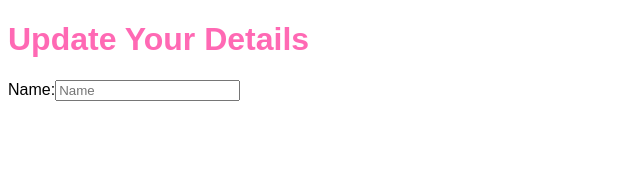
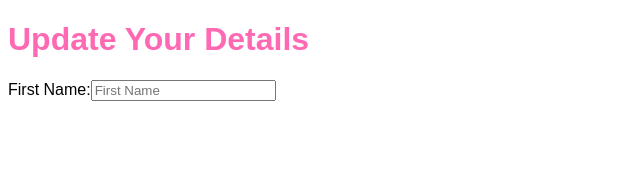
Before and after one commit to Ashiqr/Generic-Form, a React app: page / in a window 1280 px wide. Shown: the top 170 px of the page, without its empty margins (0-640 px from the left). Built offline with nearby package versions, Linux system fonts and the light colour scheme; the HTML template or start-up script is replaced by a standard one.

Commit message:
add validation

```diff
--- a/src/Components/Form.js
+++ b/src/Components/Form.js
@@ -3,11 +3,14 @@
 // see the REUSABLE COMPONENT section for details
 import React from 'react';
 import Name from './Name';
+import validation from './validation';
 
 
 const Form = () => {return (
     <React.Fragment>
-        <Name title='Name' max='80' required='1' value={''} fun={(Name) => {return 'Hi! ' + Name}}/>
+        <Name name='first_name' label='First Name' max='80' required='1' value={''} Validate={(Name) => {
+            return validation.ValidateInput([validation.RequiredInput, validation.OnlyText], Name);
+        }}/>
         {/* <Name title='Surname' max='5' required='0'/> */}
     </React.Fragment>
     )};
--- a/src/Components/Name.js
+++ b/src/Components/Name.js
@@ -1,13 +1,13 @@
 import React, { useState } from 'react';
 
 const Name = (data) => {
-    var [message, setMessage] = useState('');
+    var [validate, setValidate] = useState({result: true, message: ''});
     return (
         <React.Fragment>
-            <label>{data.title}:</label>
-            <input type='text' placeholder={data.title} maxLength={Number(data.max)} required={data.required}
-            name={data.title} onChange={(e) => setMessage(message = data.fun(e.currentTarget.value))}></input>
-            <p>{message}</p>
+            <label>{data.label}:</label>
+            <input type='text' placeholder={data.label} maxLength={Number(data.max)} required={data.required}
+            name={data.name} onChange={(e) => setValidate(validate = data.Validate(e.currentTarget.value))}></input>
+            <p>{validate.message}</p>
         </React.Fragment>
     )
 };
--- /dev/null
+++ b/src/Components/validation.js
@@ -0,0 +1,45 @@
+function ValidateInput(functions, input){
+    for (var fun in functions){
+        var r = functions[fun](input);
+        if (!r.result){
+            return {result : false, message: r.message};
+        }
+    }
+    return {result : true, message: ''};
+}
+
+function ValidateAllInput(functions, input){
+    var result = [];
+    for (var fun in functions){
+        result.push(functions[fun](input));
+    }
+    return result;
+}
+
+function RequiredInput(input){
+    if (input && input.length > -1){
+        return {result : true, message: ''};
+    }
+    return {result : false, message: 'Input is required'};
+}
+
+function OnlyText(input){
+    const regex = RegExp(/[^a-zA-Z]/g);
+    if (regex.test(input)){
+        return {result : false, message: 'Input must contain text only'};
+    }
+    return {result : true, message: ''};
+}
+
+function OnlyNumeric(input){
+    const regex = RegExp(/[^0-9]/g);
+    if (regex.test(input)){
+        return {result : false, message: 'Input must contain numbers only'};
+    }
+    return {result : true, message: ''};
+}
+
+exports.ValidateInput = ValidateInput;
+exports.RequiredInput = RequiredInput;
+exports.OnlyText = OnlyText;
+exports.OnlyNumeric = OnlyNumeric;
```
Also changed, not shown: 2 other files (tests, documents, lock files or other folders).
